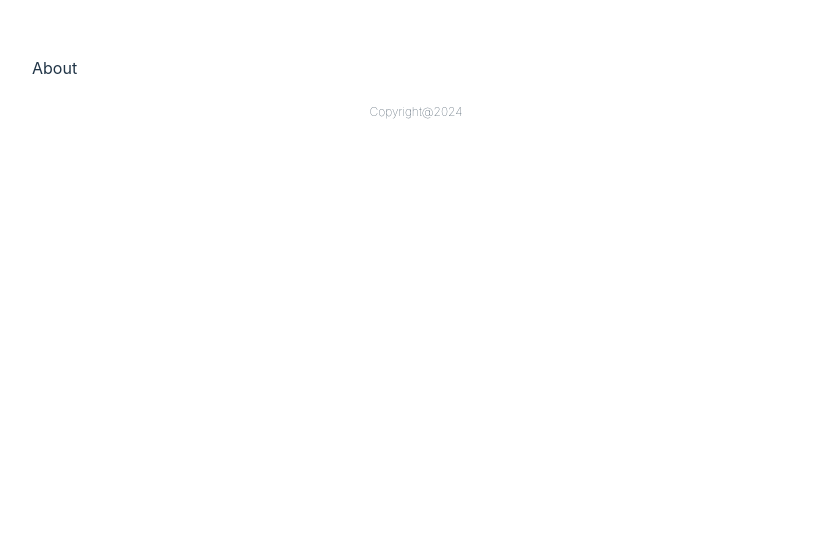
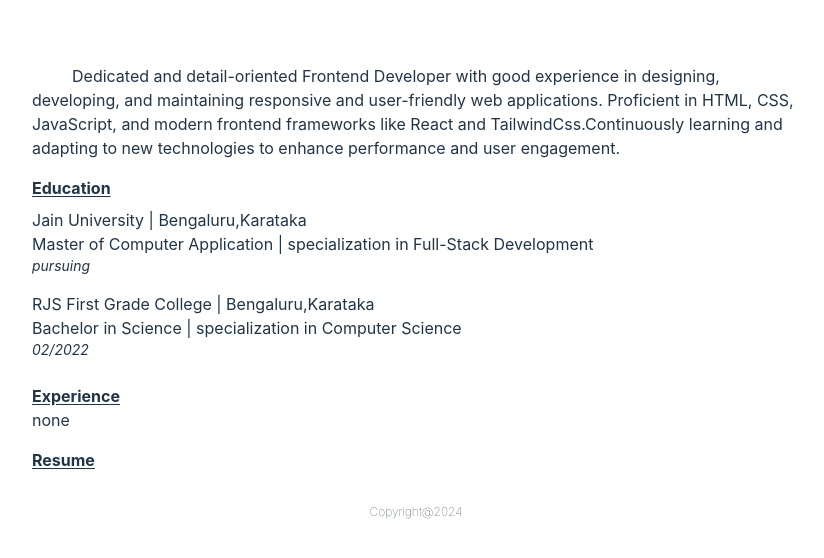
Before and after one commit to Akhi1Codes/portfolio, a React (Vite) app: page /portfolio/about in a window 1280 px wide. Shown: the top 558 px of the page, without its empty margins (224-1048 px from the left). Built offline with nearby package versions, Linux system fonts and the light colour scheme.

Commit message:
added about section page

```diff
--- a/src/App.jsx
+++ b/src/App.jsx
@@ -2,6 +2,7 @@ import Nav from "./components/Nav";
 import Home from "./pages/Home";
 import Footer from "./components/Footer";
 import Projects from "./pages/Projects";
+import About from "./pages/About";
 import { createBrowserRouter, RouterProvider, Outlet } from "react-router-dom";
 
 const AppLayout = () => (
@@ -33,7 +34,7 @@ const router = createBrowserRouter([
       },
       {
         path: "/portfolio/about",
-        element: <p>About</p>,
+        element: <About />,
       },
     ],
   },
--- /dev/null
+++ b/src/pages/About.jsx
@@ -0,0 +1,42 @@
+const About = () => {
+  return (
+    <>
+      <p className="py-2 indent-10">
+        Dedicated and detail-oriented Frontend Developer with good experience in
+        designing, developing, and maintaining responsive and user-friendly web
+        applications. Proficient in HTML, CSS, JavaScript, and modern frontend
+        frameworks like React and TailwindCss.Continuously learning and adapting
+        to new technologies to enhance performance and user engagement.
+      </p>
+      <section className="py-2">
+        <h2 className="font-bold underline underline-offset-2">Education</h2>
+
+        <div className="py-2">
+          <p>Jain University | Bengaluru,Karataka</p>
+          <p>
+            Master of Computer Application | specialization in Full-Stack
+            Development
+          </p>
+          <p className="text-sm italic">pursuing</p>
+        </div>
+
+        <div className="py-2">
+          <p>RJS First Grade College | Bengaluru,Karataka</p>
+          <p>Bachelor in Science | specialization in Computer Science</p>
+          <p className="text-sm italic">02/2022</p>
+        </div>
+      </section>
+
+      <section className="py-2">
+        <h2 className="font-bold underline underline-offset-2">Experience</h2>
+        <p>none</p>
+      </section>
+
+      <section className="py-2">
+        <h2 className="font-bold underline underline-offset-2">Resume</h2>
+      </section>
+    </>
+  );
+};
+
+export default About;
```
